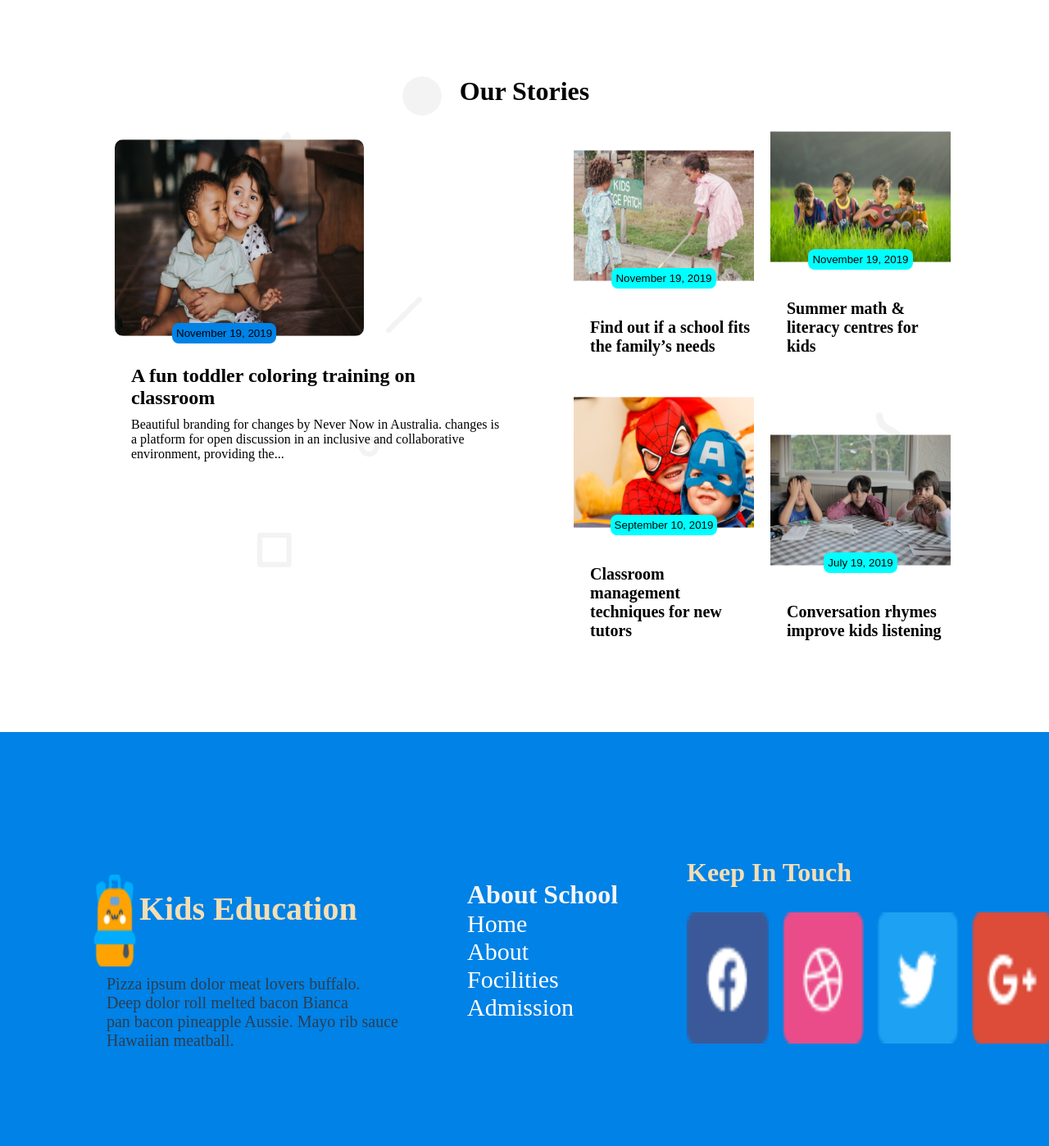
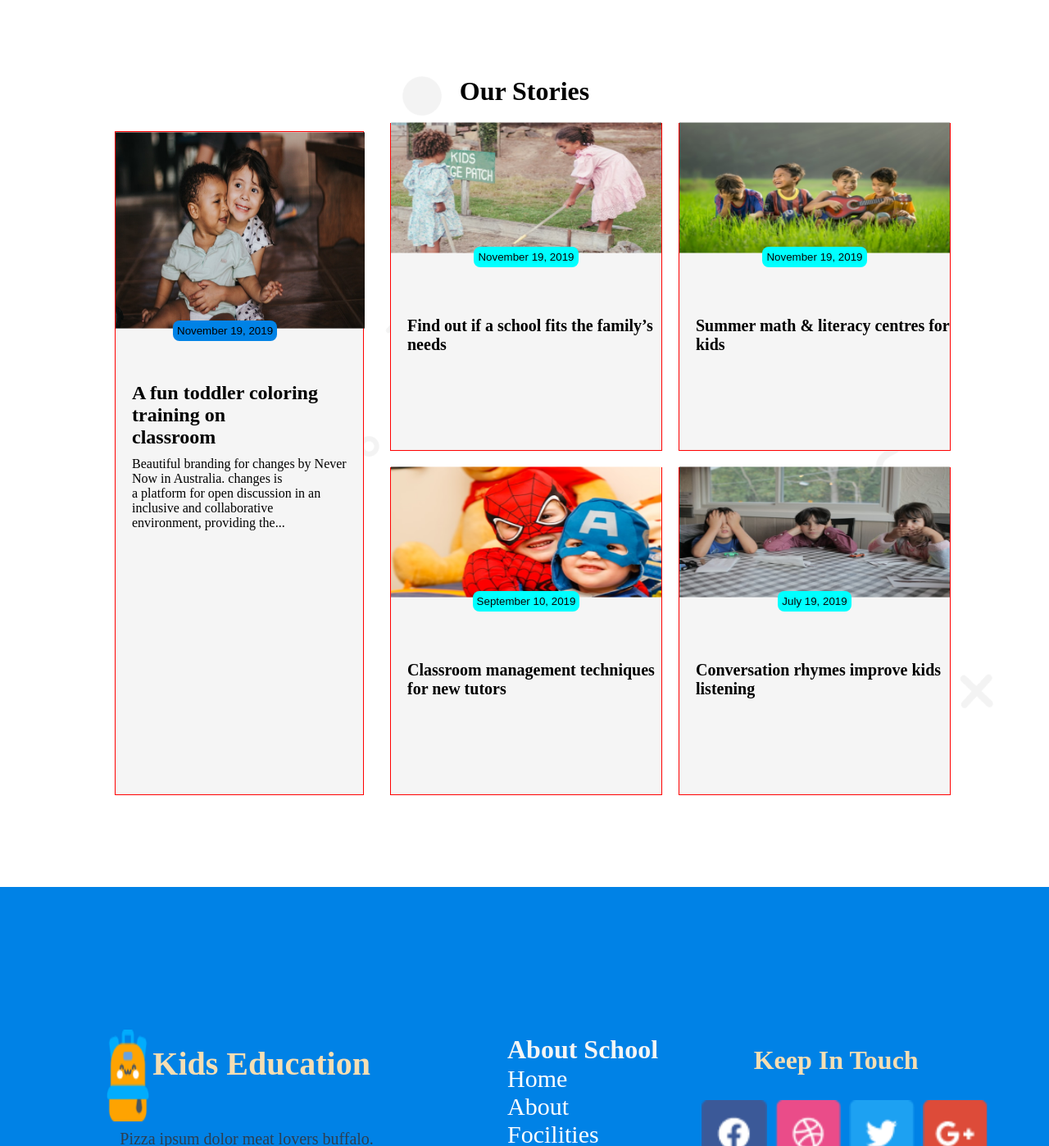
Before and after one commit to BELALKHANBK/assignment-work2, a plain HTML site: page index.html in a window 1280 px wide. Shown: the part 1402-2800 px from the top of the page at 82% size. Drawn offline with Linux system fonts and the light colour scheme.

Commit message:
four commit

```diff
--- a/index.html
+++ b/index.html
@@ -108,26 +108,27 @@
                 <div>
                     <div class="story">
 
-                        <div>
+                        <div class="our2">
                             <img class="our-img1" src="assets/story-2.png">
                             <button class="btnb">November 19, 2019</button>
-                            <h1>Find out if a school fits the family’s needs</h1>
+                            <h1 class="ab">Find out if a school fits the family’s needs</h1>
                         </div>
 
-                        <div>
+
+                        <div class="our2">
                             <img class="our-img1" src="assets/story-3.png">
                             <button class="btnb">November 19, 2019</button>
-                            <h1>Summer math & literacy centres for kids</h1>
+                            <h1 class="ab">Summer math & literacy centres for kids</h1>
                         </div>
-                        <div>
+                        <div class="our2">
                             <img class="our-img1" src="assets/story-4.png">
                             <button class="btnb">September 10, 2019</button>
-                            <h1>Classroom management techniques for new tutors</h1>
+                            <h1 class="ab">Classroom management techniques for new tutors</h1>
                         </div>
-                        <div>
+                        <div class="our2">
                             <img class="our-img1" src="assets/story-5.png">
                             <button class="btnb">July 19, 2019</button>
-                            <h1>Conversation rhymes improve kids listening</h1>
+                            <h1 class="ab">Conversation rhymes improve kids listening</h1>
                         </div>
                     </div>
                 </div>
--- a/style.css
+++ b/style.css
@@ -11,7 +11,7 @@ body {
 }
 
 header {
-    background-color: #F7F7F7;
+    background-color: white;
 }
 
 hr {
@@ -207,7 +207,12 @@ div img {
 
 .belal {
     background-image: url(assets/bg.png);
-    background-repeat: no-repeat;
+    background-color: white;
+}
+
+.aa {
+    background-image: url(assets/bg.png);
+    background-color: white;
 }
 
 .Curriculum {
@@ -329,18 +334,21 @@ img {
     margin-left: auto;
     background-repeat: no-repeat;
     margin-bottom: 7em;
+    margin-top: 20px;
 }
 
 .our-img {
     width: 19em;
     height: 30vh;
-    border-radius: 10px;
+    position: relative;
+    top: -1.9em;
     margin-right: 14em;
 }
 
 .bbb {
     text-align: center;
     margin-top: 3em;
+    font-size: 2em;
 }
 
 .our1,
@@ -352,6 +360,27 @@ h2 {
 
 .our-img1 {
     height: 20vh;
+    position: relative;
+    top: -2em;
+}
+
+.our1 {
+    border: 1px solid red;
+    width: 19em;
+    background-color: whitesmoke;
+}
+
+.our2 {
+    border: 1px solid red;
+    background-color: whitesmoke;
+    height: 50vh;
+}
+
+.our3 {
+    border: 1px solid red;
+    background-color: whitesmoke;
+    height: 50vh;
+    /*   display: none; */
 }
 
 .story {
@@ -380,7 +409,7 @@ h2 {
     background-color: aqua;
     color: rgb(7, 6, 6);
     position: relative;
-    top: -16px;
+    top: -3em;
 }
 
 .btnbe {
@@ -392,7 +421,7 @@ h2 {
     border-radius: 8px;
     color: rgb(2, 1, 1);
     position: relative;
-    top: -16px;
+    top: -3em;
 }
 
 
@@ -456,13 +485,15 @@ h2 {
 }
 
 .footer-img {
-    width: 100px;
-    height: 20vh;
+    width: 80px;
+    height: 10vh;
+    position: relative;
+    right: 4em;
 }
 
 .mm {
     display: flex;
-    gap: 16px;
+    gap: 10px;
 }
 
 .fh1 {
@@ -509,6 +540,7 @@ h2 {
         left: -100%;
         text-align: center;
         transition: all .4s;
+        z-index: 1;
     }
     nav ul li {
         display: block;
@@ -528,7 +560,7 @@ h2 {
     }
 }
 
-@media (max-width:600px) {
+@media (max-width:480px) {
     .btn {
         display: none;
     }
@@ -581,6 +613,11 @@ h2 {
     .our1 {
         display: none;
     }
+    .ab {
+        position: relative;
+        bottom: 20px;
+    }
+    .our2 {}
     .story {
         position: relative;
         right: 12px;
```
